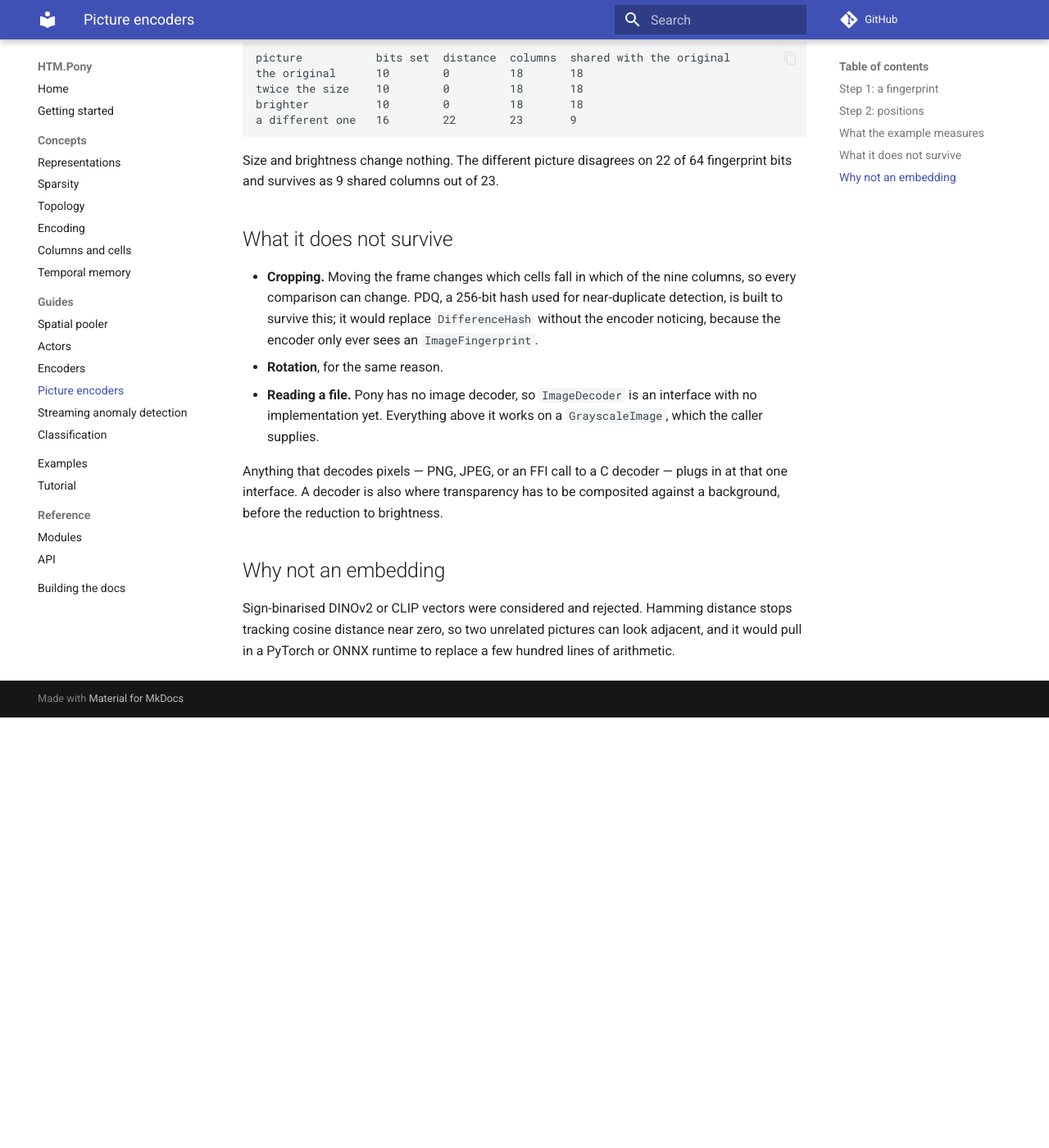
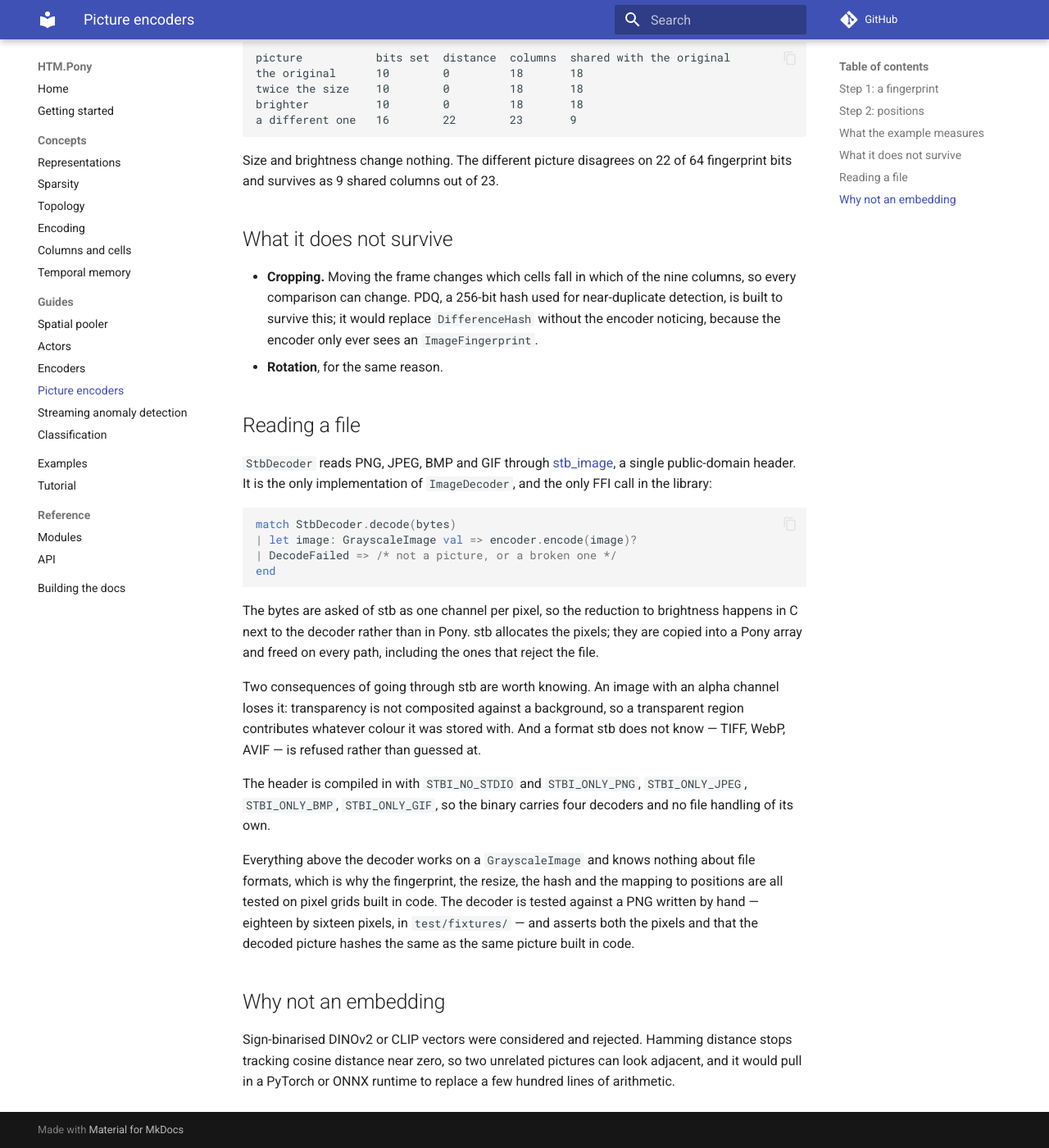
Before and after one commit to d-led/htm.pony, an MkDocs documentation site: the page built from docs/image-encoder.md, in a window 1280 px wide and 1400 px high, scrolled down 1245 px. Shown: the whole window at 82% size. Built offline with MkDocs 1.6.1 and Material for MkDocs 9.7.7, drawn with Linux system fonts in a browser that asks for light colours; comment, search, counter and statistics services are not loaded; before the commit the page ends 2120 px from its top, so only the background shows below that.

Commit message:
Read picture files through stb_image
The picture encoder worked on an image the caller had already decoded,
which left the feature unusable on an actual file. Pony has no image
decoder, so this adds one FFI call to stb_image: a single public-domain
header, compiled with STBI_NO_STDIO and four format switches, read from
memory rather than from a path so the caller decides where bytes come
from.

The seam stays where it was. StbDecoder is one implementation of
ImageDecoder and nothing above it learns about file formats, so the
fingerprint, the resize, the hash and the mapping to positions remain
plain arithmetic tested on pixel grids built in code. stb allocates the
pixels and Pony frees them on every path, including the ones that reject
the file; a small C helper copies them out, because Pointer offers no
public read.

Two limits are recorded rather than hidden: an alpha channel is dropped
instead of composited, and a format stb does not know is refused.

Tested against an 18 by 16 PNG written by hand and committed under
test/fixtures: the pixels decode, the decoded picture hashes the same as
the same picture built in code, and bytes that are not a picture are
refused.

````diff
--- a/docs/image-encoder.md
+++ b/docs/image-encoder.md
@@ -69,13 +69,41 @@ fingerprint bits and survives as 9 shared columns out of 23.
   `DifferenceHash` without the encoder noticing, because the encoder only ever
   sees an `ImageFingerprint`.
 - **Rotation**, for the same reason.
-- **Reading a file.** Pony has no image decoder, so `ImageDecoder` is an
-  interface with no implementation yet. Everything above it works on a
-  `GrayscaleImage`, which the caller supplies.
 
-Anything that decodes pixels — PNG, JPEG, or an FFI call to a C decoder — plugs
-in at that one interface. A decoder is also where transparency has to be
-composited against a background, before the reduction to brightness.
+## Reading a file
+
+`StbDecoder` reads PNG, JPEG, BMP and GIF through
+[stb_image](https://github.com/nothings/stb), a single public-domain header. It
+is the only implementation of `ImageDecoder`, and the only FFI call in the
+library:
+
+```pony
+match StbDecoder.decode(bytes)
+| let image: GrayscaleImage val => encoder.encode(image)?
+| DecodeFailed => /* not a picture, or a broken one */
+end
+```
+
+The bytes are asked of stb as one channel per pixel, so the reduction to
+brightness happens in C next to the decoder rather than in Pony. stb allocates
+the pixels; they are copied into a Pony array and freed on every path, including
+the ones that reject the file.
+
+Two consequences of going through stb are worth knowing. An image with an alpha
+channel loses it: transparency is not composited against a background, so a
+transparent region contributes whatever colour it was stored with. And a format
+stb does not know — TIFF, WebP, AVIF — is refused rather than guessed at.
+
+The header is compiled in with `STBI_NO_STDIO` and `STBI_ONLY_PNG`,
+`STBI_ONLY_JPEG`, `STBI_ONLY_BMP`, `STBI_ONLY_GIF`, so the binary carries four
+decoders and no file handling of its own.
+
+Everything above the decoder works on a `GrayscaleImage` and knows nothing about
+file formats, which is why the fingerprint, the resize, the hash and the mapping
+to positions are all tested on pixel grids built in code. The decoder is tested
+against a PNG written by hand — eighteen by sixteen pixels, in `test/fixtures/` —
+and asserts both the pixels and that the decoded picture hashes the same as the
+same picture built in code.
 
 ## Why not an embedding
 
````
Also changed, not shown: docs/encoders.md (+5 -3 lines), docs/index.md (+1 -1 lines), 9 other files.
